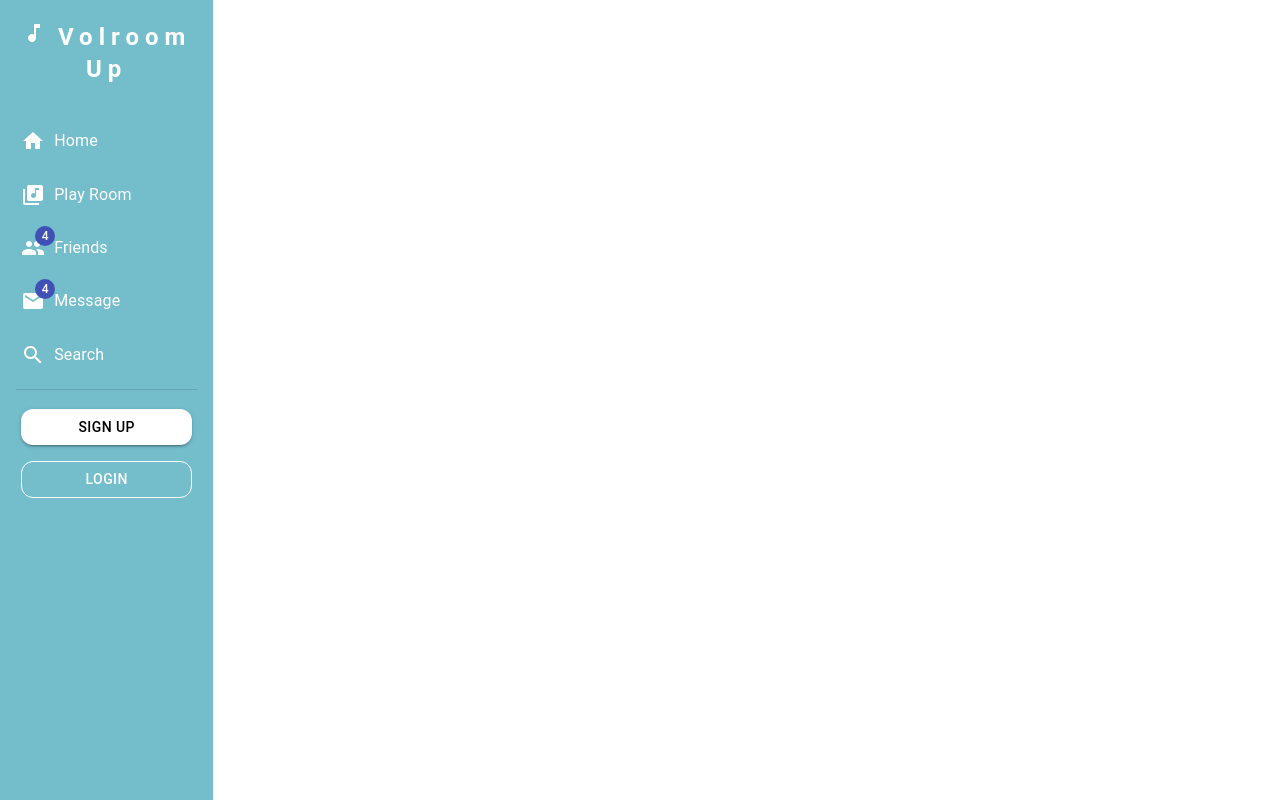
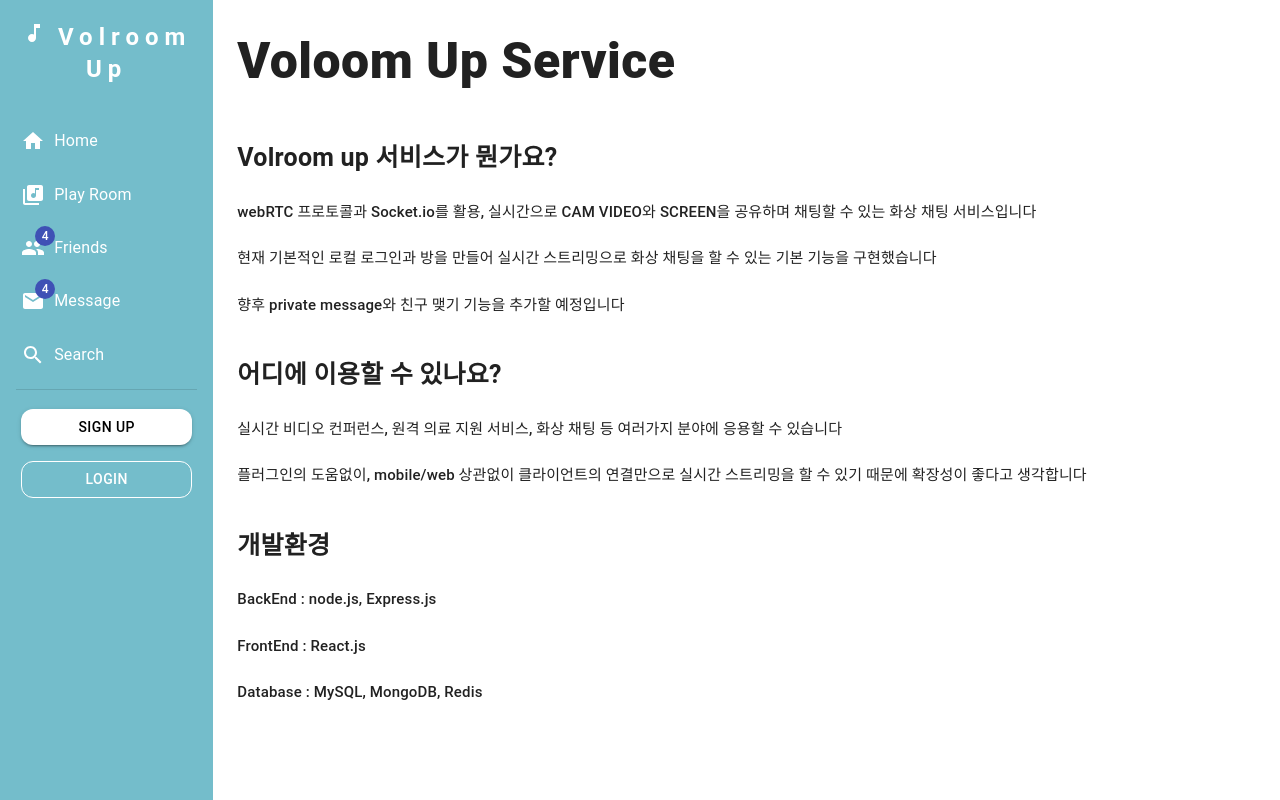
Before and after one commit to dev-dongwon/webrtc-with-react, a React (Create React App) app in the folder client/: page / in a window 1280 px wide. Built offline with nearby package versions, Linux system fonts and the light colour scheme; the HTML template or start-up script is replaced by a standard one; what clientjs would draw is missing.

Commit message:
Feat : Home compnent 추가

```diff
--- a/client/src/components/home/Home.js
+++ b/client/src/components/home/Home.js
@@ -1,8 +1,85 @@
-import React, {  } from "react";
+import React, { useState, useContext, useEffect } from "react";
+import { makeStyles } from "@material-ui/core/styles";
+import { Typography } from "@material-ui/core";
 
-const Home = () => {
+const useStyles = makeStyles(theme => ({
+  button: {
+    margin: theme.spacing(2),
+    float: "right"
+  },
+  typo: {
+    fontWeight: "900",
+    fontSize: "50px",
+    margin: theme.spacing(3)
+  },
+  subTtile: {
+    margin: theme.spacing(3),
+    marginTop: theme.spacing(5),
+    fontSize: "25px",
+    fontWeight: "700"
+  },
+  content: {
+    margin: theme.spacing(3),
+    fontSize: "15px",
+    fontWeight: "500"
+  }
+}));
 
-  return <div></div>;
+const Home = props => {
+  const classes = useStyles();
+
+  return (
+    <div>
+      <Typography className={classes.typo}>{"Voloom Up Service"}</Typography>
+      <div>
+        <Typography className={classes.subTtile}>
+          {"Volroom up 서비스가 뭔가요?"}
+        </Typography>
+        <Typography className={classes.content}>
+          {
+            "webRTC 프로토콜과 Socket.io를 활용, 실시간으로 CAM VIDEO와 SCREEN을 공유하며 채팅할 수 있는 화상 채팅 서비스입니다"
+          }
+        </Typography>
+        <Typography className={classes.content}>
+          {
+            "현재 기본적인 로컬 로그인과 방을 만들어 실시간 스트리밍으로 화상 채팅을 할 수 있는 기본 기능을 구현했습니다"
+          }
+        </Typography>
+        <Typography className={classes.content}>
+          {
+            "향후 private message와 친구 맺기 기능을 추가할 예정입니다"
+          }
+        </Typography>
+      </div>
+      <div>
+        <Typography className={classes.subTtile}>
+          {"어디에 이용할 수 있나요?"}
+        </Typography>
+        <Typography className={classes.content}>
+          {
+            "실시간 비디오 컨퍼런스, 원격 의료 지원 서비스, 화상 채팅 등 여러가지 분야에 응용할 수 있습니다"
+          }
+        </Typography>
+        <Typography className={classes.content}>
+          {
+            "플러그인의 도움없이, mobile/web 상관없이 클라이언트의 연결만으로 실시간 스트리밍을 할 수 있기 때문에 확장성이 좋다고 생각합니다"
+          }
+        </Typography>
+      </div>
+      <div>
+        <Typography className={classes.subTtile}>{"개발환경"}</Typography>
+        <Typography className={classes.content}>
+          {"BackEnd : node.js, Express.js"}
+        </Typography>
+        <Typography className={classes.content}>
+          {"FrontEnd : React.js"}
+        </Typography>
+        <Typography className={classes.content}>
+          {"Database : MySQL, MongoDB, Redis"}
+        </Typography>
+      </div>
+    </div>
+  );
 };
 
 export default Home;
--- a/client/src/components/layout/menu/Items.js
+++ b/client/src/components/layout/menu/Items.js
@@ -71,10 +71,12 @@ export default function SimpleList() {
         aria-label="main mailbox folders"
         className={classes.list}
       >
-        <ListItem button className={classes.item}>
-          <Home />
-          <ListItemText primary="Home" className={classes.text} />
-        </ListItem>
+        <Link to="/">
+          <ListItem button className={classes.item}>
+            <Home />
+            <ListItemText primary="Home" className={classes.text} />
+          </ListItem>
+        </Link>
         <Link to="/lobby" onClick={onPrivate}>
           <ListItem button className={classes.item}>
             <LibraryMusic />
```
